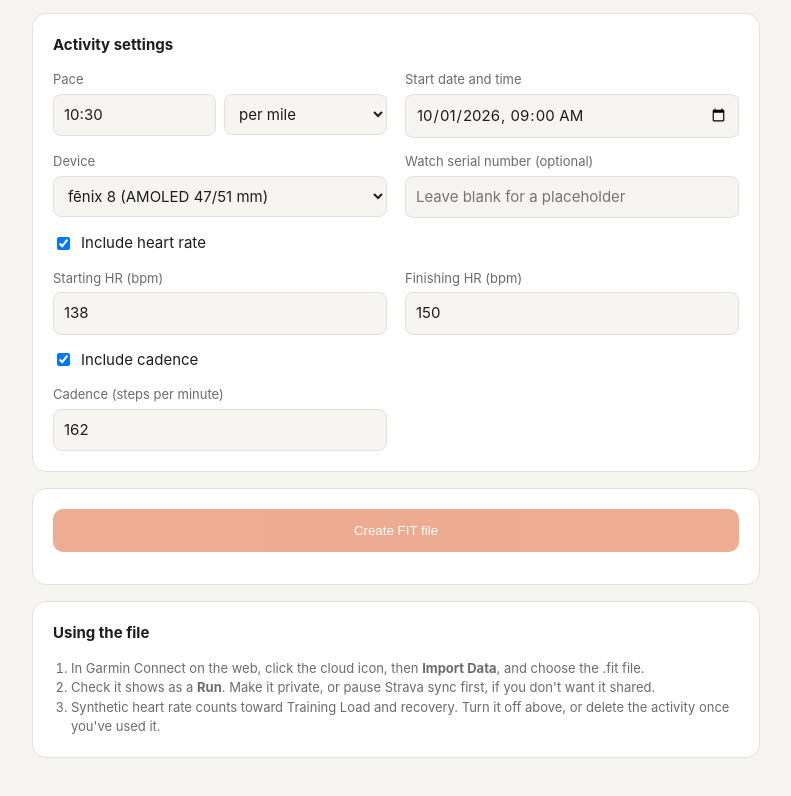
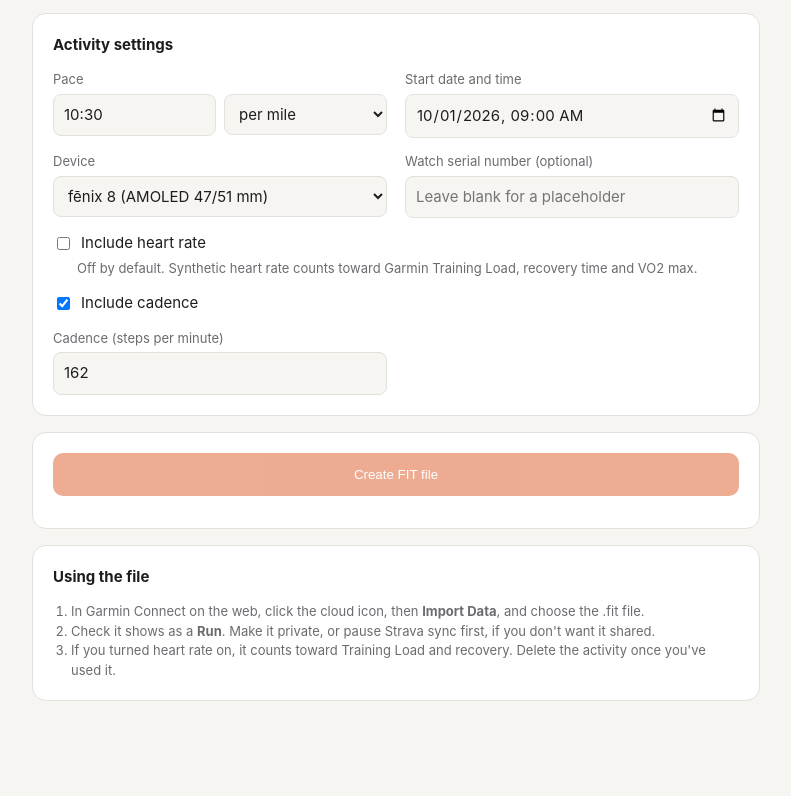
Before and after one commit to jillolsenUK/CourseToFit, a plain HTML site: page index.html in a window 1280 px wide. Shown: the part 312-1108 px from the top of the page, without its empty margins (244-1035 px from the left). Drawn offline with Linux system fonts and the light colour scheme.

Commit message:
Make heart rate off by default
Heart rate is now an unticked option, so FIT files contain no heart
rate unless it is turned on. Explain the effect on the page and in
the README.

```diff
--- a/index.html
+++ b/index.html
@@ -96,7 +96,10 @@
         <label for="serial">Watch serial number (optional)</label>
         <input type="text" id="serial" inputmode="numeric" placeholder="Leave blank for a placeholder">
       </div>
-      <div class="full"><label class="check"><input type="checkbox" id="hrOn" checked> Include heart rate</label></div>
+      <div class="full">
+        <label class="check"><input type="checkbox" id="hrOn"> Include heart rate</label>
+        <p class="note" style="margin:4px 0 0 24px">Off by default. Synthetic heart rate counts toward Garmin Training Load, recovery time and VO2 max.</p>
+      </div>
       <div id="hrBox" class="full grid" style="gap:14px 18px">
         <div><label for="hrStart">Starting HR (bpm)</label><input type="number" id="hrStart" value="138" min="60" max="210"></div>
         <div><label for="hrEnd">Finishing HR (bpm)</label><input type="number" id="hrEnd" value="150" min="60" max="210"></div>
@@ -116,7 +119,7 @@
     <ol class="note">
       <li>In Garmin Connect on the web, click the cloud icon, then <b>Import Data</b>, and choose the .fit file.</li>
       <li>Check it shows as a <b>Run</b>. Make it private, or pause Strava sync first, if you don't want it shared.</li>
-      <li>Synthetic heart rate counts toward Training Load and recovery. Turn it off above, or delete the activity once you've used it.</li>
+      <li>If you turned heart rate on, it counts toward Training Load and recovery. Delete the activity once you've used it.</li>
     </ol>
   </section>
 </main>
```
Also changed, not shown: 1 other file.
